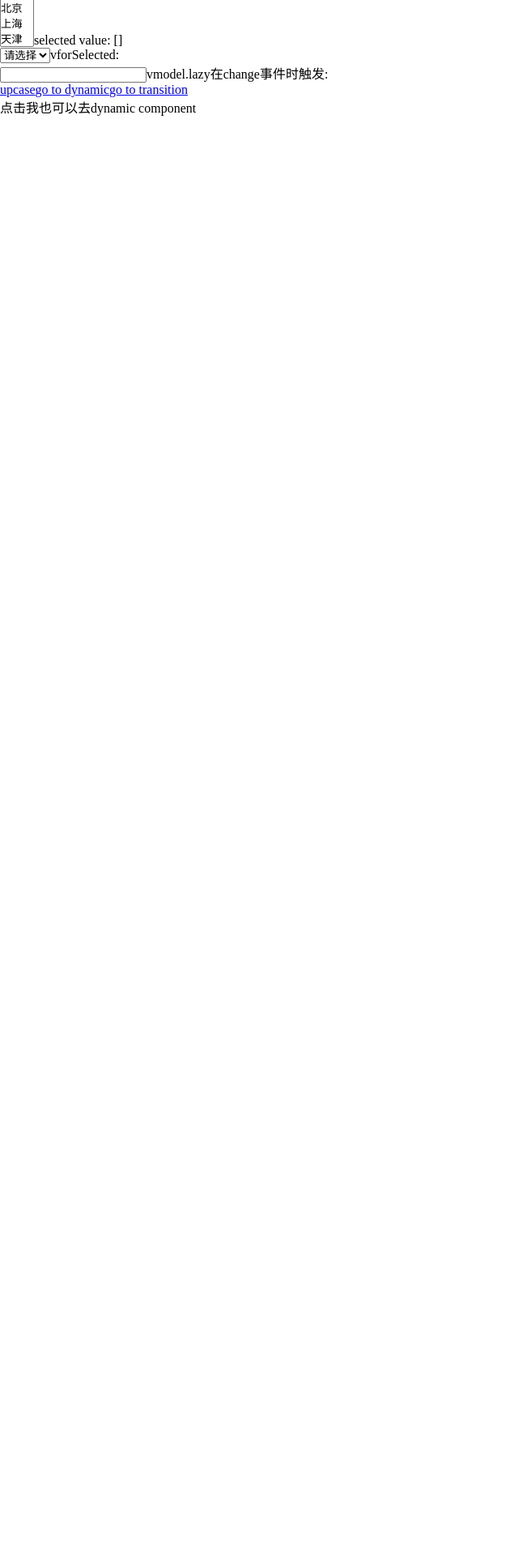
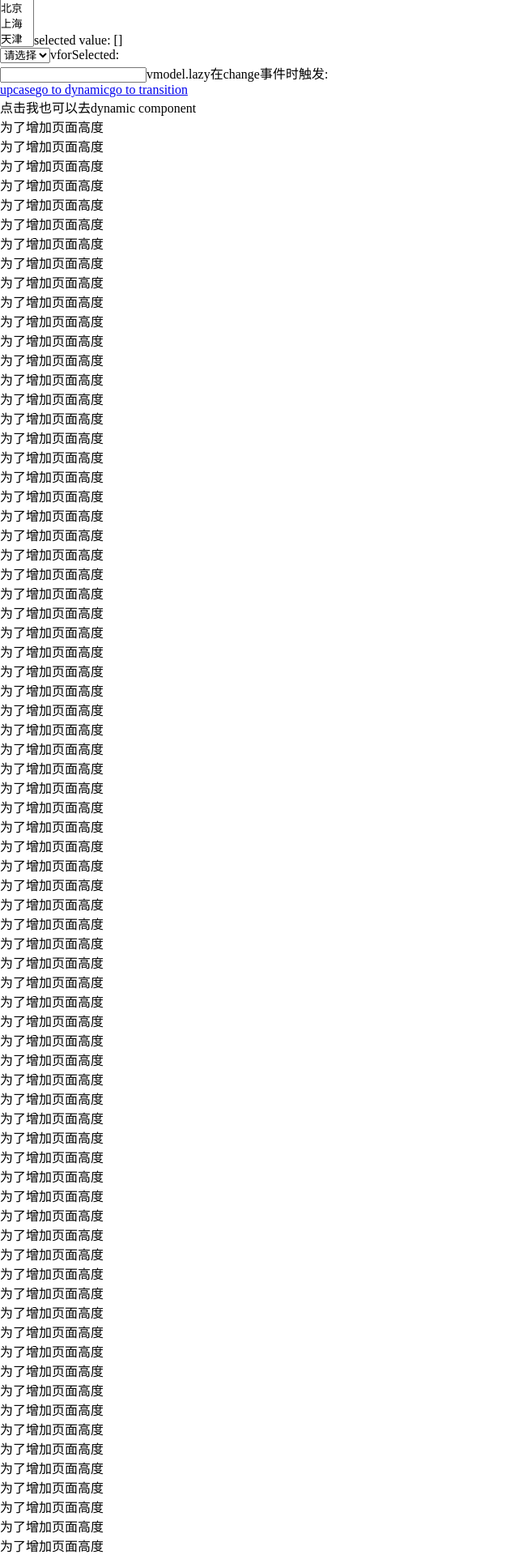
Before and after one commit to ZQCinderella/vue, a Vue app: page /vmodel in a window 1280 px wide. Shown: the part 266-2186 px from the top of the page at 81% size, without its empty margins (0-640 px from the left). Before the commit the page ends 800 px from the top, so only its background shows below. Built offline with nearby package versions, Linux system fonts and the light colour scheme.

Commit message:
router中增加scrollBehavior方法，可以控制进入组件时window的位置

```diff
--- a/components/vmodel.vue
+++ b/components/vmodel.vue
@@ -81,6 +81,80 @@
             <!-- 嵌套路由 -->
             <router-view></router-view>
         </keep-alive>
+        <div>为了增加页面高度</div>
+        <div>为了增加页面高度</div>
+        <div>为了增加页面高度</div>
+        <div>为了增加页面高度</div>
+        <div>为了增加页面高度</div>
+        <div>为了增加页面高度</div>
+        <div>为了增加页面高度</div>
+        <div>为了增加页面高度</div>
+        <div>为了增加页面高度</div>
+        <div>为了增加页面高度</div>
+        <div>为了增加页面高度</div>
+        <div>为了增加页面高度</div>
+        <div>为了增加页面高度</div>
+        <div>为了增加页面高度</div>
+        <div>为了增加页面高度</div>
+        <div>为了增加页面高度</div>
+        <div>为了增加页面高度</div>
+        <div>为了增加页面高度</div>
+        <div>为了增加页面高度</div>
+        <div>为了增加页面高度</div>
+        <div>为了增加页面高度</div>
+        <div>为了增加页面高度</div>
+        <div>为了增加页面高度</div>
+        <div>为了增加页面高度</div>
+        <div>为了增加页面高度</div>
+        <div>为了增加页面高度</div>
+        <div>为了增加页面高度</div>
+        <div>为了增加页面高度</div>
+        <div>为了增加页面高度</div>
+        <div>为了增加页面高度</div>
+        <div>为了增加页面高度</div>
+        <div>为了增加页面高度</div>
+        <div>为了增加页面高度</div>
+        <div>为了增加页面高度</div>
+        <div>为了增加页面高度</div>
+        <div>为了增加页面高度</div>
+        <div>为了增加页面高度</div>
+        <div>为了增加页面高度</div>
+        <div>为了增加页面高度</div>
+        <div>为了增加页面高度</div>
+        <div>为了增加页面高度</div>
+        <div>为了增加页面高度</div>
+        <div>为了增加页面高度</div>
+        <div>为了增加页面高度</div>
+        <div>为了增加页面高度</div>
+        <div>为了增加页面高度</div>
+        <div>为了增加页面高度</div>
+        <div>为了增加页面高度</div>
+        <div>为了增加页面高度</div>
+        <div>为了增加页面高度</div>
+        <div>为了增加页面高度</div>
+        <div>为了增加页面高度</div>
+        <div>为了增加页面高度</div>
+        <div>为了增加页面高度</div>
+        <div>为了增加页面高度</div>
+        <div>为了增加页面高度</div>
+        <div>为了增加页面高度</div>
+        <div>为了增加页面高度</div>
+        <div>为了增加页面高度</div>
+        <div>为了增加页面高度</div>
+        <div>为了增加页面高度</div>
+        <div>为了增加页面高度</div>
+        <div>为了增加页面高度</div>
+        <div>为了增加页面高度</div>
+        <div>为了增加页面高度</div>
+        <div>为了增加页面高度</div>
+        <div>为了增加页面高度</div>
+        <div>为了增加页面高度</div>
+        <div>为了增加页面高度</div>
+        <div>为了增加页面高度</div>
+        <div>为了增加页面高度</div>
+        <div>为了增加页面高度</div>
+        <div>为了增加页面高度</div>
+        <div>为了增加页面高度</div>
     </div>
 </template>
 
@@ -124,7 +198,7 @@ export default {
         goDynamicComponent() {
             // 如果提供了path， 那么params会被忽略，如果想使用params，需要手动书写完整路由 /dynamic/2
             // this.$router.push({path: '/dynamic', params: {num: 2}})
-            this.$router.push({name: 'dynamic', params: {num: 2}})
+            this.$router.replace({name: 'dynamic', params: {num: 2}, query: this.$route.query})
         },
         showBtn() {
             this.showTran = !this.showTran
--- a/router/index.js
+++ b/router/index.js
@@ -54,5 +54,14 @@ export default new VueRouter({
             path: '/vueclass',
             component: resolve => require(['../view/VueClassComponent.vue'], resolve)
         }
-    ]
+    ],
+    scrollBehavior: (to, from, savedPosition) => {
+        console.log("scroll to:", to)
+        if (to.path === '/vmodel') {
+            return { y: 1000 }
+        }
+        return {
+            y: 0
+        }
+    }
 })
```
Also changed, not shown: view/Regexp.vue (added, +13 -0 lines).
